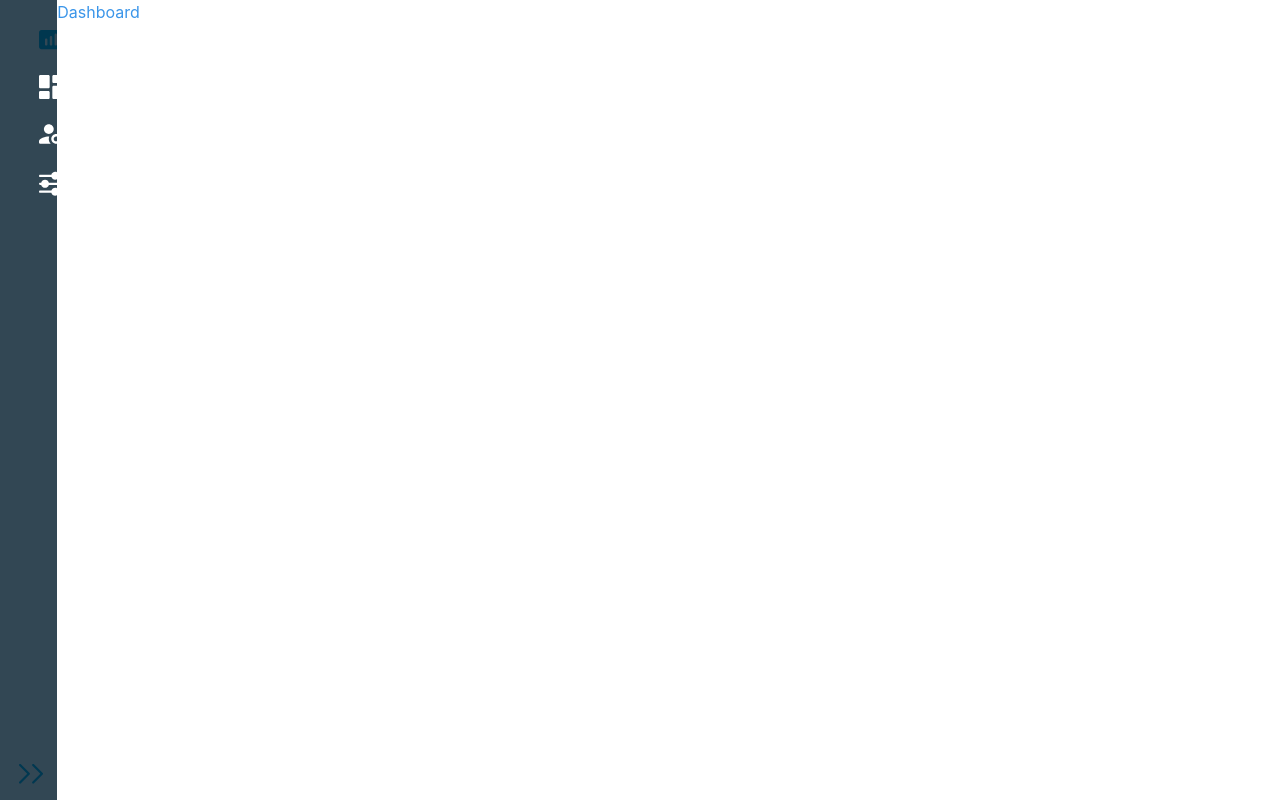
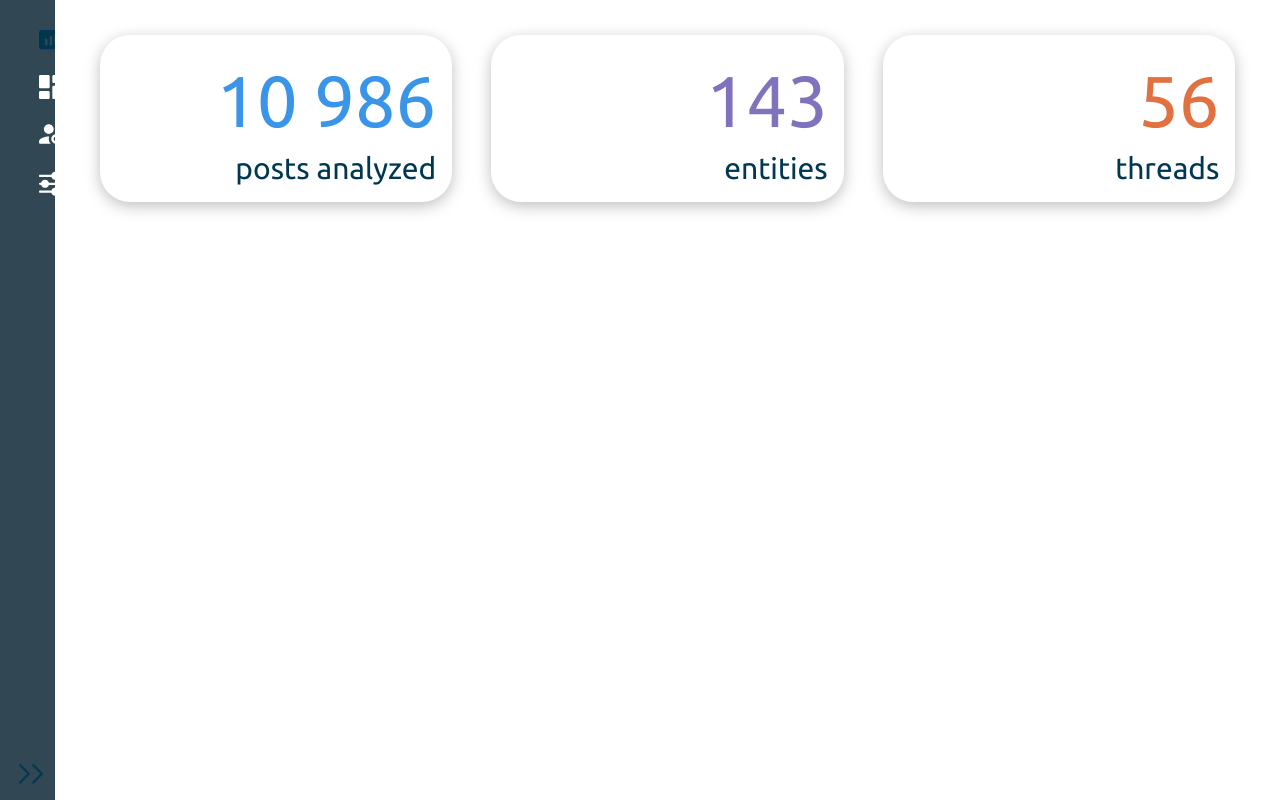
Before and after one commit to kubalobo/HackYeahFront, a Svelte app: page / in a window 1280 px wide. Built offline with nearby package versions, Linux system fonts and the light colour scheme.

Commit message:
TopStats

```diff
--- a/src/App.svelte
+++ b/src/App.svelte
@@ -23,6 +23,7 @@
     }
     .content {
         width: 100%;
+        padding: 25px;
     }
 
 </style>
--- a/src/app.css
+++ b/src/app.css
@@ -1,5 +1,5 @@
 :root {
-  font-family: Inter, Avenir, Helvetica, Arial, sans-serif;
+  font-family: Ubuntu, Inter, Avenir, Helvetica, Arial, sans-serif;
   font-size: 16px;
   line-height: 24px;
   font-weight: 400;
--- /dev/null
+++ b/src/components/TopStats.svelte
@@ -0,0 +1,61 @@
+<script>
+    import Card from "../components/atom/Card.svelte";
+    import { route } from "../stores/stores";
+</script>
+
+
+<div class="topStats">
+    <div class="stat">
+        <Card>
+            <div class="statNumber one">10 986</div>
+            <div class="statTitle">posts analyzed</div>
+        </Card>
+    </div>
+    <div class="stat">
+        <Card>
+            <div class="statNumber two">143</div>
+            <div class="statTitle">entities</div>
+        </Card>
+    </div>
+    <div class="stat">
+        <Card>
+            <div class="statNumber three">56</div>
+            <div class="statTitle">threads</div>
+        </Card>
+    </div>
+</div>
+
+<style lang="scss">
+    .topStats {
+        display: flex;
+        justify-content: space-around;
+    }
+    .stat {
+        width: 30%;
+        margin: 10px;
+        text-align: end;
+    }
+    .statNumber {
+        font-style: normal;
+        font-weight: 400;
+        font-size: 72px;
+        line-height: 100px;
+    }
+    .statTitle {
+        font-size: 20px;
+        color: $dark;
+        font-style: normal;
+        font-weight: 400;
+        font-size: 30px;
+        line-height: 35px;
+    }
+    .one {
+        color: $primary;
+    }
+    .two {
+        color: $colorTwo;
+    }
+    .three {
+        color: $colorThree;
+    }
+</style>
--- /dev/null
+++ b/src/components/atom/Card.svelte
@@ -0,0 +1,16 @@
+<div class="card">
+    <slot />
+</div>
+
+<style>
+    .card {
+        /* width: 300px; */
+        padding: 1em;
+        margin: 0 0 1em 0;
+
+        background: #ffffff;
+
+        box-shadow: 0px 4px 15px rgba(0, 0, 0, 0.25);
+        border-radius: 30px;
+    }
+</style>
--- a/src/layouts/Dashboard.svelte
+++ b/src/layouts/Dashboard.svelte
@@ -1,5 +1,10 @@
 <script>
+    import Card from "../components/atom/Card.svelte";
+    import TopStats from "../components/TopStats.svelte";
     import { route } from "../stores/stores";
 </script>
 
-Dashboard
+<TopStats />
+
+<style lang="scss">
+</style>
--- a/src/theme.scss
+++ b/src/theme.scss
@@ -1,4 +1,12 @@
+@import url('https://fonts.googleapis.com/css2?family=Ubuntu:wght@300;400;500;700&display=swap');
+
 $primary: #3A95E9;
 $lightBlue: #86EFFF;
 
+$colorTwo: #8072BD;
+$colorThree: #E17141;
+
 $dark: #003851;
+
+
+// $font-family-sans-serif: "Poppins" ,system-ui, -apple-system, "Segoe UI", Roboto, "Helvetica Neue", Arial, "Noto Sans", "Liberation Sans", sans-serif, "Apple Color Emoji", "Segoe UI Emoji", "Segoe UI Symbol", "Noto Color Emoji" !default;
```
